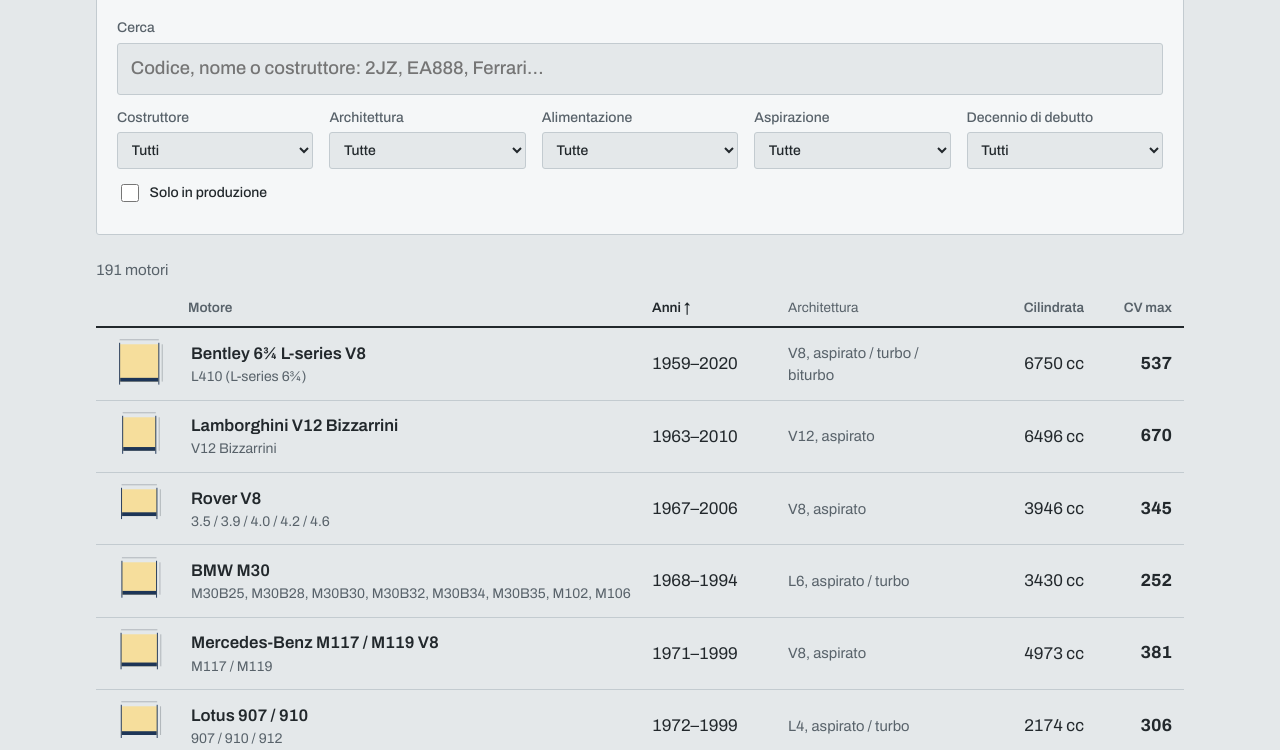
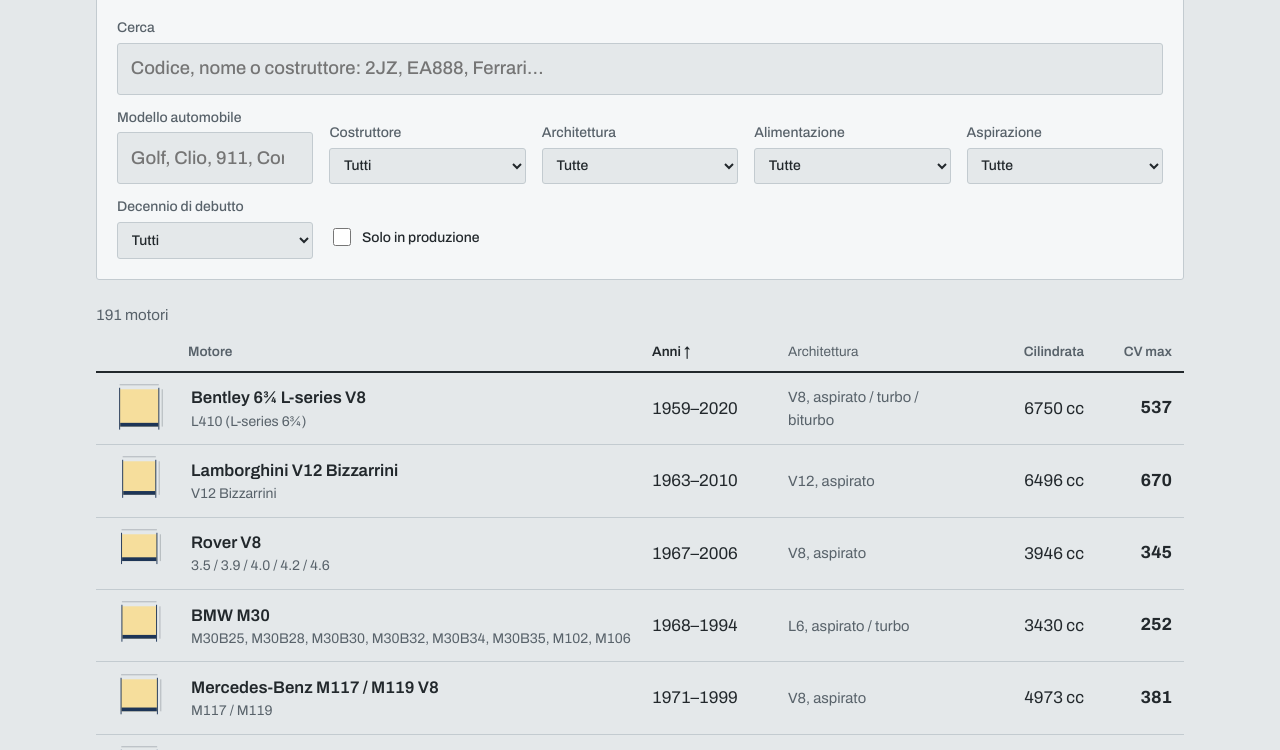
Before and after one commit to anomaly73bit/piston, a Jekyll site: the page built from index.html, in a window 1280 px wide and 900 px high, scrolled down 473 px, cut to the strip 150-900 px from the top of the window. Built offline with Jekyll 4.4.1, drawn with Linux system fonts in a browser that asks for light colours.

Commit message:
Add search by automobile model to engine catalog

```diff
--- a/index.html
+++ b/index.html
@@ -19,6 +19,7 @@
       <span>Cerca</span>
       <input type="search" id="f-testo" placeholder="Codice, nome o costruttore: 2JZ, EA888, Ferrari…" autocomplete="off">
     </label>
+    <label><span>Modello automobile</span><input type="search" id="f-modello" placeholder="Golf, Clio, 911, Corolla…" autocomplete="off"></label>
     <label><span>Costruttore</span>
       <select id="f-costruttore"><option value="">Tutti</option>{% for c in costruttori %}<option>{{ c }}</option>{% endfor %}</select>
     </label>
```
Also changed, not shown: other parts of index.html (+1 -0 lines).
